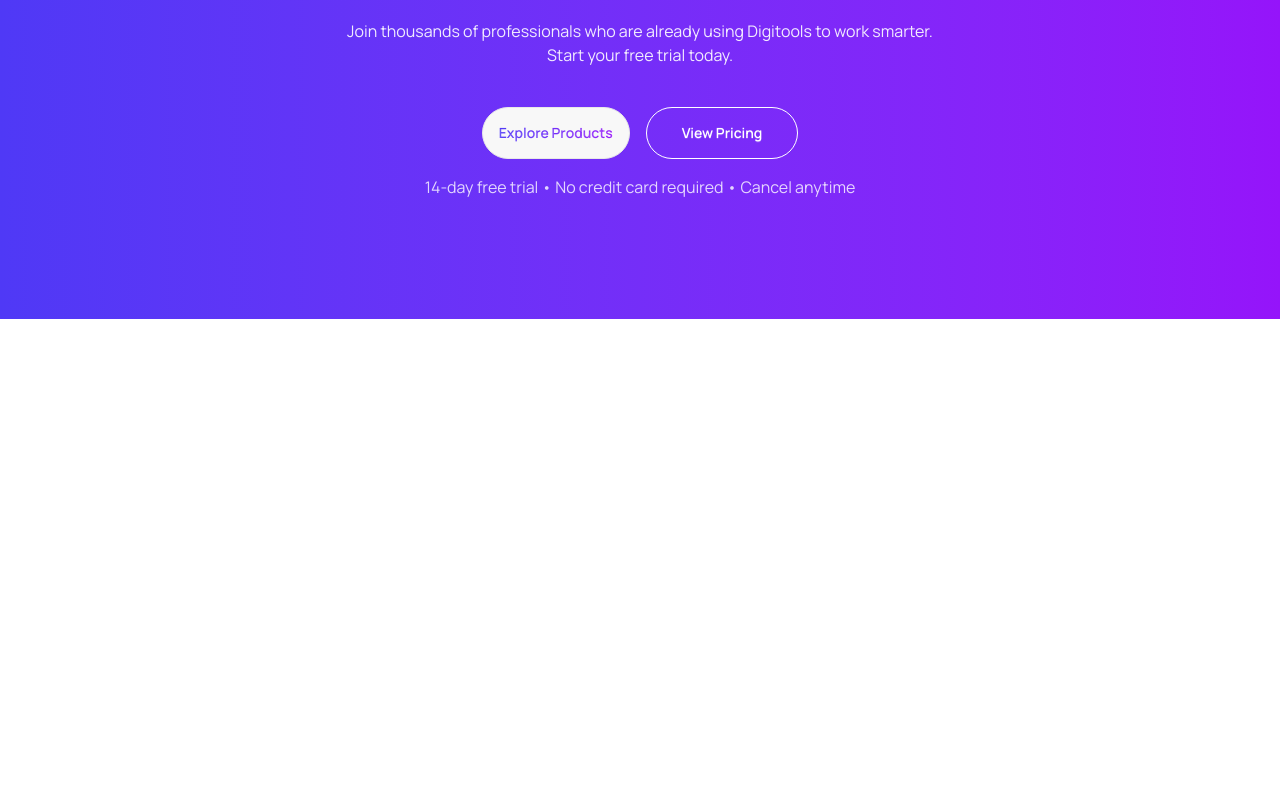
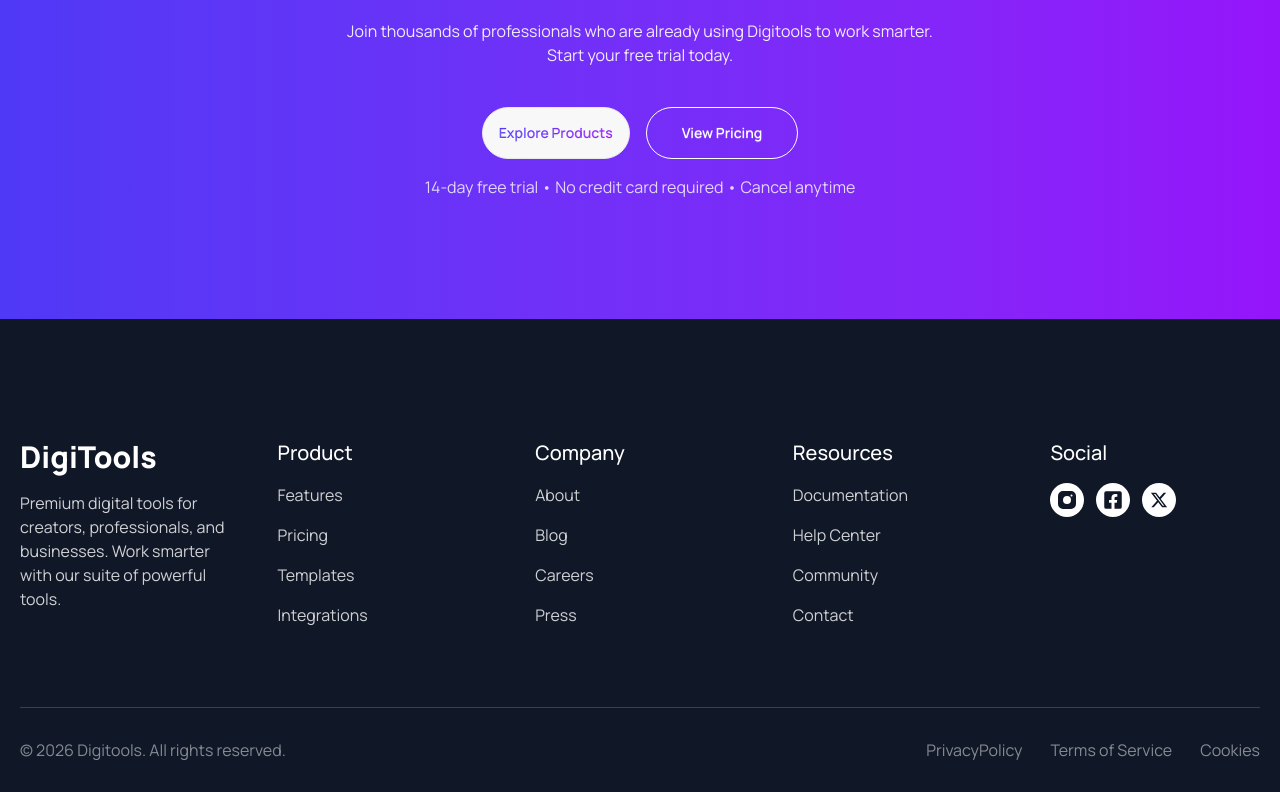
Before and after one commit to alfu-git/module-36-a-06, a React (Vite) app: page / in a window 1280 px wide. Shown: the part 4132-4924 px from the top of the page. Before the commit the page ends 4451 px from the top, so only its background shows below. Built offline with nearby package versions, Linux system fonts and the light colour scheme.

Commit message:
footer component done

```diff
--- a/package.json
+++ b/package.json
@@ -14,6 +14,7 @@
     "lucide-react": "^1.3.0",
     "react": "^19.2.4",
     "react-dom": "^19.2.4",
+    "react-icons": "^5.6.0",
     "react-toastify": "^11.0.5",
     "tailwindcss": "^4.2.2"
   },
--- a/src/App.jsx
+++ b/src/App.jsx
@@ -8,6 +8,7 @@
 import Steps from './Components/Steps/Steps';
 import Pricing from './Components/Pricing/Pricing';
 import WorkFlow from './Components/WorkFlow/WorkFlow';
+import Footer from './Components/Footer/Footer';
 
 const getToolsData = async () => {
   const fetchToolsData = await fetch("../public/toolsData.json");
@@ -55,6 +56,10 @@
         <WorkFlow />
       </main>
 
+      <footer>
+        <Footer />
+      </footer>
+
       <ToastContainer />
     </>
   )
--- /dev/null
+++ b/src/Components/Footer/Footer.jsx
@@ -0,0 +1,155 @@
+import React from "react";
+import { FaFacebookSquare } from "react-icons/fa";
+import { FaXTwitter } from "react-icons/fa6";
+import { TbBrandInstagramFilled } from "react-icons/tb";
+
+const Footer = () => {
+  return (
+    <section className="container mx-auto px-5 pt-30 bg-[#101727]">
+      <div>
+        <div className="text-base-100">
+          <div className="pb-20 grid gap-12 grid-cols-1 sm:grid-cols-2 md:grid-cols-3 lg:grid-cols-5">
+            <div>
+              <h6 className="mb-4 text-3xl font-extrabold">DigiTools</h6>
+              <p className="opacity-80 max-w-87.5">
+                Premium digital tools for creators, professionals, and
+                businesses. Work smarter with our suite of powerful tools.
+              </p>
+            </div>
+
+            <div>
+              <h6 className="mb-4 text-xl font-medium">Product</h6>
+
+              <ul className="space-y-4">
+                <li>
+                  <a className="opacity-80" href="/">
+                    Features
+                  </a>
+                </li>
+                <li>
+                  <a className="opacity-80" href="/">
+                    Pricing
+                  </a>
+                </li>
+                <li>
+                  <a className="opacity-80" href="/">
+                    Templates
+                  </a>
+                </li>
+                <li>
+                  <a className="opacity-80" href="/">
+                    Integrations
+                  </a>
+                </li>
+              </ul>
+            </div>
+
+            <div>
+              <h6 className="mb-4 text-xl font-medium">Company</h6>
+
+              <ul className="space-y-4">
+                <li>
+                  <a className="opacity-80" href="/">
+                    About
+                  </a>
+                </li>
+                <li>
+                  <a className="opacity-80" href="/">
+                    Blog
+                  </a>
+                </li>
+                <li>
+                  <a className="opacity-80" href="/">
+                    Careers
+                  </a>
+                </li>
+                <li>
+                  <a className="opacity-80" href="/">
+                    Press
+                  </a>
+                </li>
+              </ul>
+            </div>
+
+            <div>
+              <h6 className="mb-4 text-xl font-medium">Resources</h6>
+
+              <ul className="space-y-4">
+                <li>
+                  <a className="opacity-80" href="/">
+                    Documentation
+                  </a>
+                </li>
+                <li>
+                  <a className="opacity-80" href="/">
+                    Help Center
+                  </a>
+                </li>
+                <li>
+                  <a className="opacity-80" href="/">
+                    Community
+                  </a>
+                </li>
+                <li>
+                  <a className="opacity-80" href="/">
+                    Contact
+                  </a>
+                </li>
+              </ul>
+            </div>
+
+            <div>
+              <h6 className="mb-4 text-xl font-medium">Social</h6>
+
+              <div className="flex gap-3 items-center">
+                <span className="p-2 w-8.5 h-8.5 bg-base-100 rounded-full flex justify-center items-center">
+                  <a className="text-[#101727]" href="/">
+                    <TbBrandInstagramFilled className="w-6 h-6" />
+                  </a>
+                </span>
+
+                <span className="p-2 w-8.5 h-8.5 bg-base-100 rounded-full flex justify-center items-center">
+                  <a className="text-[#101727]" href="/">
+                    <FaFacebookSquare className="w-5 h-5" />
+                  </a>
+                </span>
+
+                <span className="p-2 w-8.5 h-8.5 bg-base-100 rounded-full flex justify-center items-center">
+                  <a className="text-[#101727]" href="/">
+                    <FaXTwitter className="w-4.5 h-4.5" />
+                  </a>
+                </span>
+              </div>
+            </div>
+          </div>
+
+          <div className="py-7.5 border-t border-[#E5E7EB]/20 flex gap-10 flex-col md:flex-row justify-between items-center">
+            <p className="text-[#FAFAFA] opacity-50">
+              © 2026 Digitools. All rights reserved.
+            </p>
+
+            <ul className="flex gap-7">
+              <li>
+                <a className="text-[#FAFAFA] opacity-50" href="/">
+                  PrivacyPolicy
+                </a>
+              </li>
+              <li>
+                <a className="text-[#FAFAFA] opacity-50" href="/">
+                  Terms of Service
+                </a>
+              </li>
+              <li>
+                <a className="text-[#FAFAFA] opacity-50" href="/">
+                  Cookies
+                </a>
+              </li>
+            </ul>
+          </div>
+        </div>
+      </div>
+    </section>
+  );
+};
+
+export default Footer;
```
Also changed, not shown: 1 other file (tests, documents, lock files or other folders).
